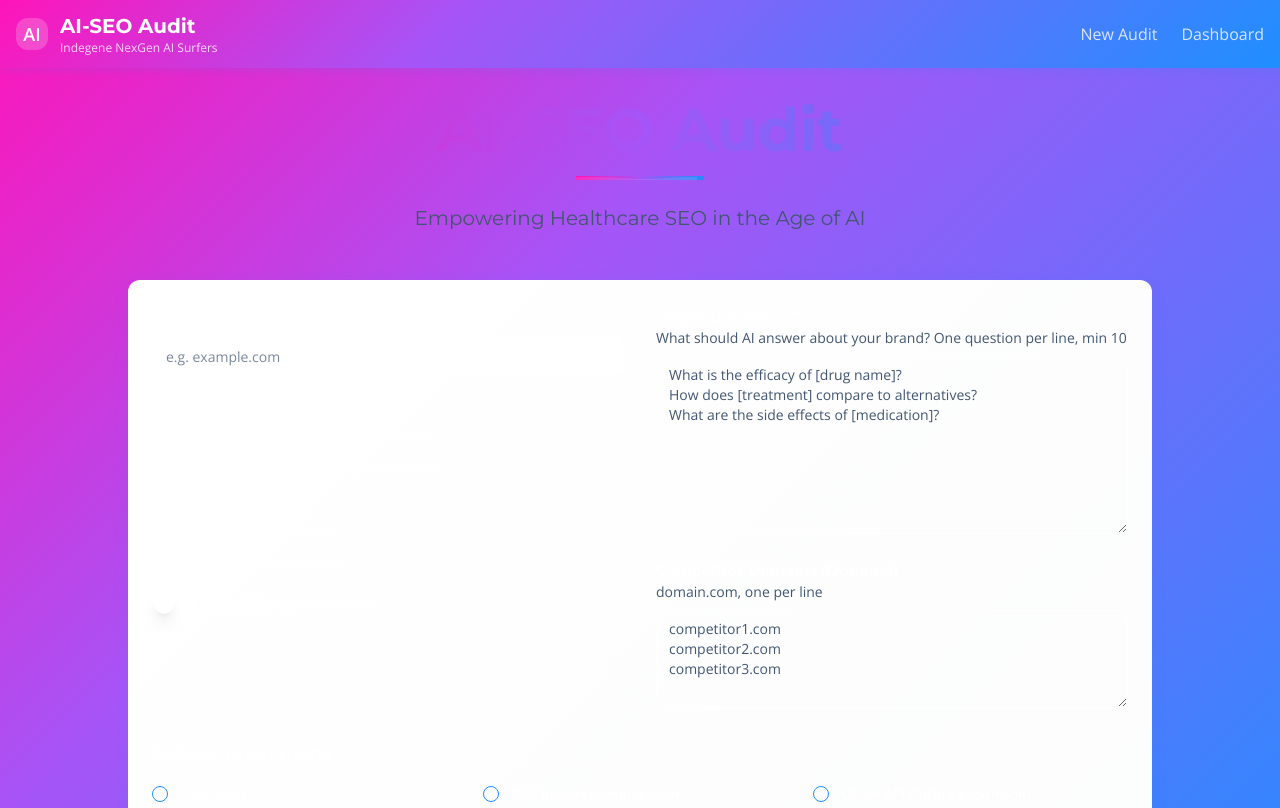
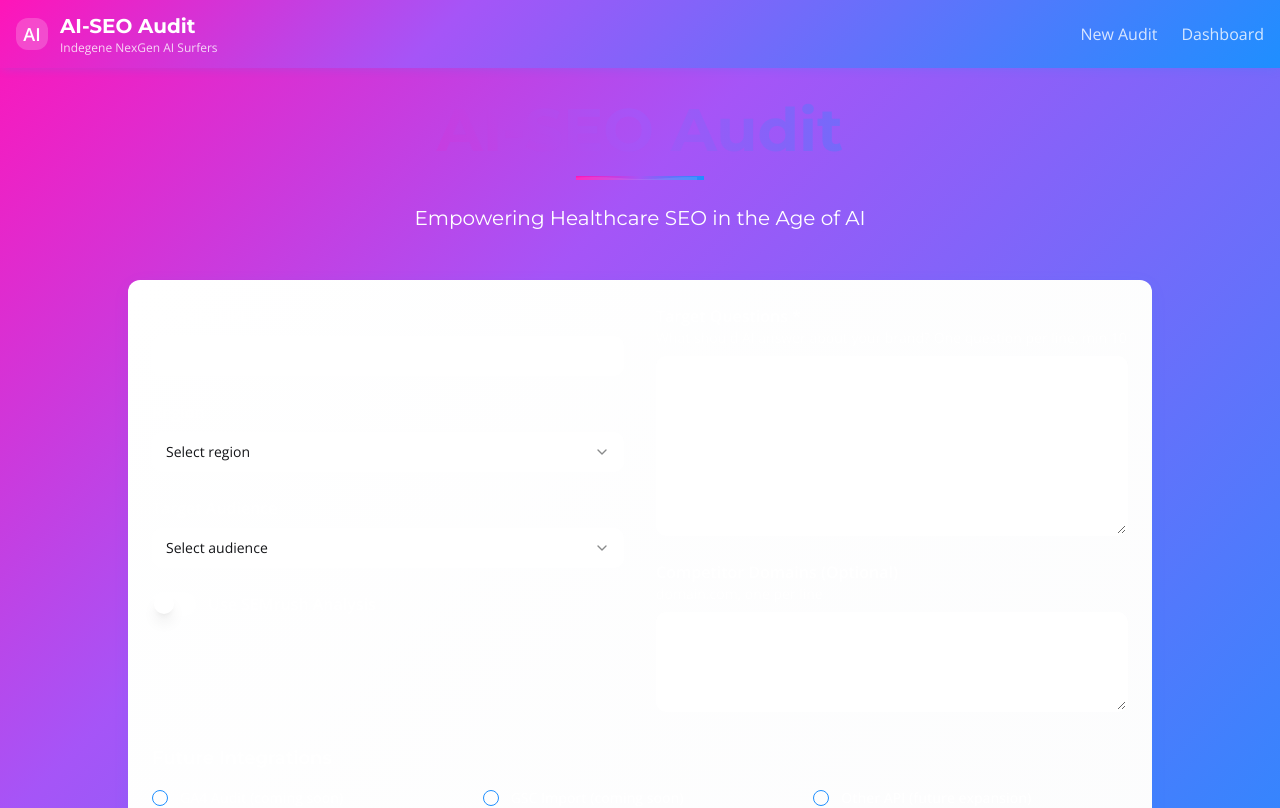
Before and after one commit to aiseomvp-cmd/si-seo-auditor-mvp, a React (Vite) app: page /projects/new in a window 1280 px wide. Shown: the top 808 px of the page. Built offline with nearby package versions, Linux system fonts and the light colour scheme.

Commit message:
Fix font visibility issues
Ensure all font colors are visible against background elements by adjusting contrast and color definitions.

```diff
--- a/src/components/ui/select.tsx
+++ b/src/components/ui/select.tsx
@@ -17,7 +17,7 @@ const SelectTrigger = React.forwardRef<
   <SelectPrimitive.Trigger
     ref={ref}
     className={cn(
-      "flex h-10 w-full items-center justify-between rounded-md border border-input bg-background px-3 py-2 text-sm ring-offset-background placeholder:text-muted-foreground focus:outline-none focus:ring-2 focus:ring-ring focus:ring-offset-2 disabled:cursor-not-allowed disabled:opacity-50 [&>span]:line-clamp-1",
+      "flex h-10 w-full items-center justify-between rounded-md border-2 border-white/30 bg-white/95 backdrop-blur-sm text-brand-dark px-3 py-2 text-sm ring-offset-background placeholder:text-muted-foreground/70 focus:outline-none focus:ring-2 focus:ring-brand-blue focus:ring-offset-0 disabled:cursor-not-allowed disabled:opacity-50 [&>span]:line-clamp-1",
       className
     )}
     {...props}
--- a/src/components/ui/textarea.tsx
+++ b/src/components/ui/textarea.tsx
@@ -10,7 +10,7 @@ const Textarea = React.forwardRef<HTMLTextAreaElement, TextareaProps>(
     return (
       <textarea
         className={cn(
-          "flex min-h-[80px] w-full rounded-md border border-input bg-background px-3 py-2 text-sm ring-offset-background placeholder:text-muted-foreground focus-visible:outline-none focus-visible:ring-2 focus-visible:ring-ring focus-visible:ring-offset-2 disabled:cursor-not-allowed disabled:opacity-50",
+          "flex min-h-[80px] w-full rounded-md border-2 border-white/30 bg-white/95 backdrop-blur-sm px-3 py-2 text-base text-brand-dark ring-offset-background placeholder:text-muted-foreground/70 focus-visible:outline-none focus-visible:ring-2 focus-visible:ring-brand-blue focus-visible:ring-offset-0 focus-visible:border-brand-blue disabled:cursor-not-allowed disabled:opacity-50 md:text-sm",
           className
         )}
         ref={ref}
--- a/src/index.css
+++ b/src/index.css
@@ -34,7 +34,7 @@ All colors MUST be HSL. Brand palette: Blue, Teal, Lime, Light, Card Gray, Dark
     --secondary-foreground: var(--brand-dark);
 
     --muted: 0 0% 100%;
-    --muted-foreground: 215 25% 35%;
+    --muted-foreground: 0 0% 100%;
 
     --accent: var(--brand-purple);
     --accent-foreground: 0 0% 100%;
--- a/src/pages/Index.tsx
+++ b/src/pages/Index.tsx
@@ -59,11 +59,11 @@ const Index = () => {
 
             <div className="wavy-divider w-32 mx-auto mb-6"></div>
 
-            <p className="text-xl md:text-2xl text-muted-foreground font-heading mb-8 leading-relaxed">
+            <p className="text-xl md:text-2xl text-white font-heading mb-8 leading-relaxed">
               Empowering Healthcare SEO in the Age of AI
             </p>
 
-            <p className="text-lg text-muted-foreground mb-12 max-w-2xl mx-auto">
+            <p className="text-lg text-white/90 mb-12 max-w-2xl mx-auto">
               The first platform designed specifically for healthcare marketers to understand and optimize
               their digital presence in AI-driven search environments.
             </p>
@@ -90,7 +90,7 @@ const Index = () => {
                   <div className="text-4xl font-bold text-brand-blue count-up mb-2">
                     {stat.number}
                   </div>
-                  <div className="text-muted-foreground font-medium">
+                  <div className="text-muted-foreground font-medium text-brand-dark">
                     {stat.label}
                   </div>
                 </div>
@@ -105,7 +105,7 @@ const Index = () => {
             <h2 className="text-3xl md:text-4xl font-heading font-bold mb-4 text-gradient">
               Why Healthcare Needs Specialized SEO
             </h2>
-            <p className="text-lg text-muted-foreground max-w-2xl mx-auto">
+            <p className="text-lg text-white/90 max-w-2xl mx-auto">
               Traditional SEO tools don't understand healthcare regulations, AI citation patterns,
               or the unique challenges of medical content optimization.
             </p>
@@ -118,7 +118,7 @@ const Index = () => {
                 <h3 className="text-lg font-heading font-semibold mb-3">
                   {feature.title}
                 </h3>
-                <p className="text-sm text-muted-foreground">
+                <p className="text-sm text-brand-dark/70">
                   {feature.description}
                 </p>
               </GradientCard>
@@ -160,7 +160,7 @@ const Index = () => {
             <h2 className="text-2xl md:text-3xl font-heading font-bold mb-4 text-gradient">
               Ready to Optimize for the AI Era?
             </h2>
-            <p className="text-lg text-muted-foreground mb-8">
+            <p className="text-lg text-brand-dark/70 mb-8">
               Join forward-thinking healthcare marketers who are already preparing for AI-driven search.
             </p>
             <Link to="/projects/new">
--- a/src/pages/NewProject.tsx
+++ b/src/pages/NewProject.tsx
@@ -57,7 +57,7 @@ const NewProject = () => {
             AI-SEO Audit
           </h1>
           <div className="wavy-divider w-32 mx-auto mb-6"></div>
-          <p className="text-xl text-muted-foreground font-heading">
+          <p className="text-xl text-white font-heading">
             Empowering Healthcare SEO in the Age of AI
           </p>
         </div>
@@ -134,7 +134,7 @@ const NewProject = () => {
                   <Label htmlFor="targetQuestions" className="text-base font-semibold">
                     Target Questions *
                   </Label>
-                  <p className="text-sm text-muted-foreground mb-2">
+                  <p className="text-sm text-white/80 mb-2">
                     What should AI answer about your brand? One question per line, min 10
                   </p>
                   <Textarea
@@ -152,7 +152,7 @@ const NewProject = () => {
                   <Label htmlFor="competitorDomains" className="text-base font-semibold">
                     Competitor Domains (Optional)
                   </Label>
-                  <p className="text-sm text-muted-foreground mb-2">
+                  <p className="text-sm text-white/80 mb-2">
                     domain.com, one per line
                   </p>
                   <Textarea
```
